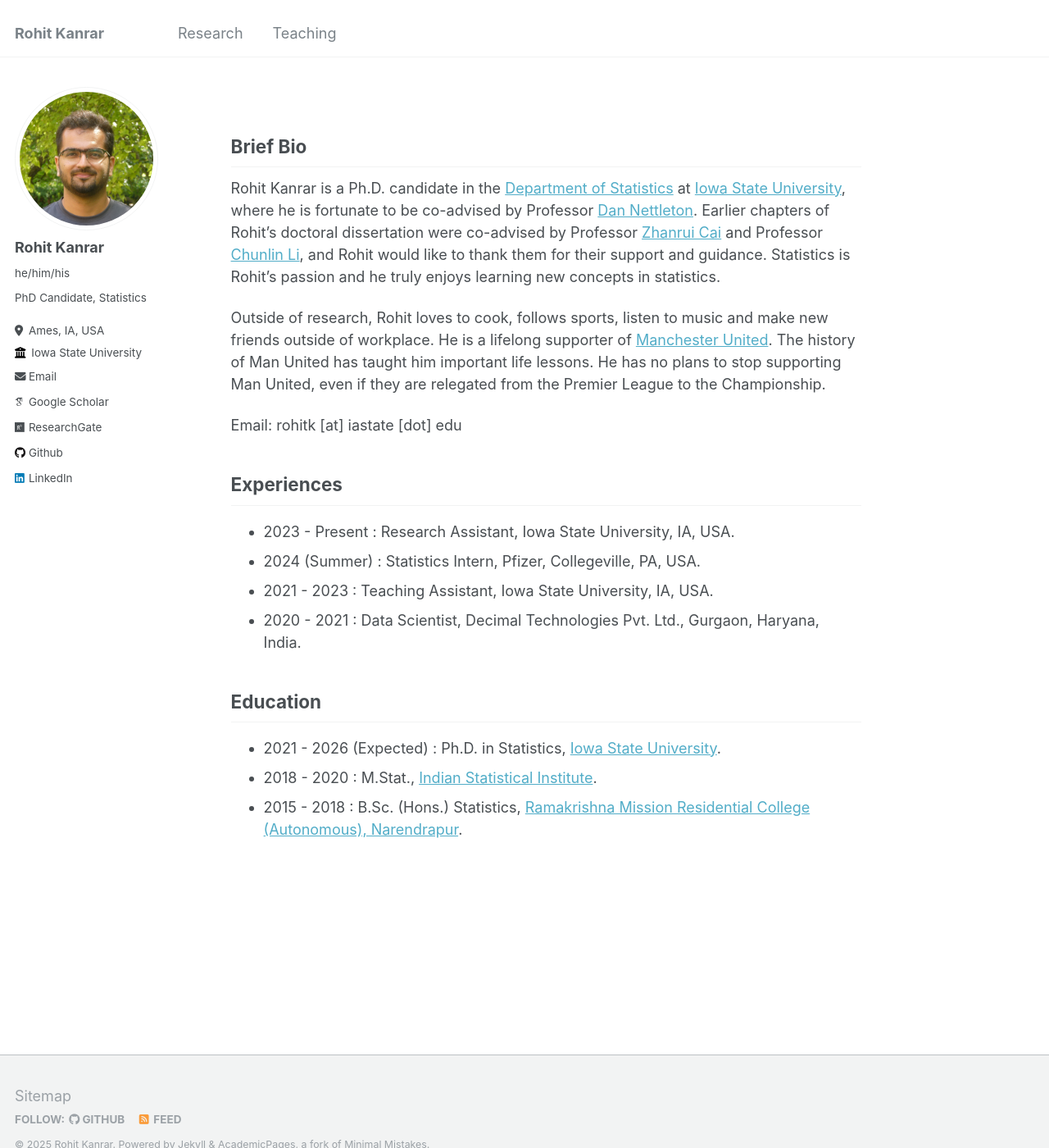
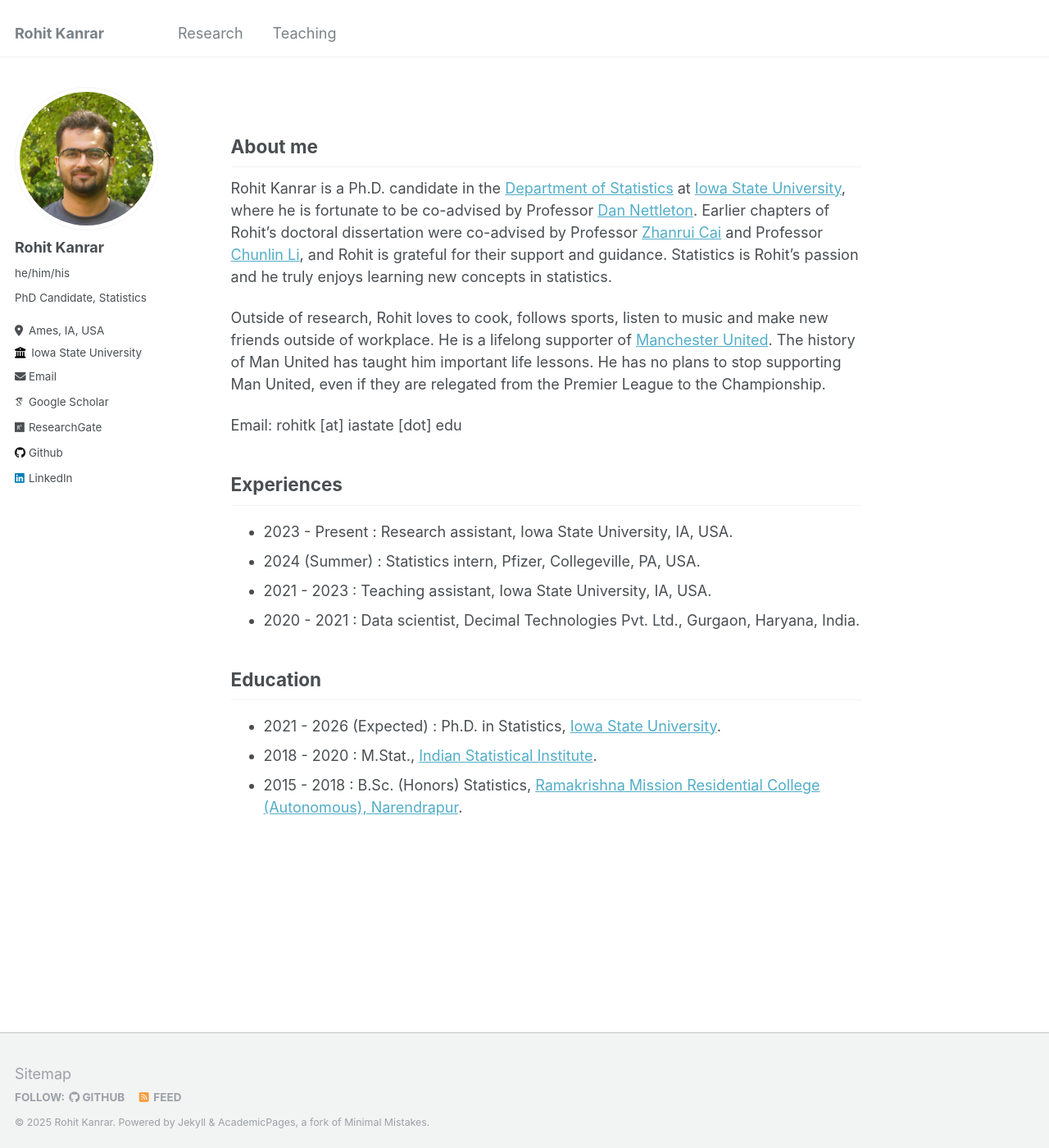
Before and after one commit to rohitkanrar/rohitkanrar.github.io, a Jekyll site: the page built from _pages/about.md, in a window 1280 px wide and 1400 px high. Shown: the whole window at 82% size. Built offline with Jekyll 4.4.1, drawn with Linux system fonts in a browser that asks for light colours; some web fonts are replaced.

Commit message:
reverse capitalized headings

```diff
--- a/_pages/about.md
+++ b/_pages/about.md
@@ -8,20 +8,20 @@ redirect_from:
 ---
 
 
-## Brief Bio
-Rohit Kanrar is a Ph.D. candidate in the [Department of Statistics](https://www.stat.iastate.edu/) at [Iowa State University](https://www.iastate.edu/), where he is fortunate to be co-advised by Professor [Dan Nettleton](https://dnett.github.io/). Earlier chapters of Rohit's doctoral dissertation were co-advised by Professor [Zhanrui Cai](https://zhanruicai.github.io/) and Professor [Chunlin Li](https://statistics.as.virginia.edu/people/chunlin-li), and Rohit would like to thank them for their support and guidance. Statistics is Rohit's passion and he truly enjoys learning new concepts in statistics.
+## About me
+Rohit Kanrar is a Ph.D. candidate in the [Department of Statistics](https://www.stat.iastate.edu/) at [Iowa State University](https://www.iastate.edu/), where he is fortunate to be co-advised by Professor [Dan Nettleton](https://dnett.github.io/). Earlier chapters of Rohit's doctoral dissertation were co-advised by Professor [Zhanrui Cai](https://zhanruicai.github.io/) and Professor [Chunlin Li](https://statistics.as.virginia.edu/people/chunlin-li), and Rohit is grateful for their support and guidance. Statistics is Rohit's passion and he truly enjoys learning new concepts in statistics.
 
 Outside of research, Rohit loves to cook, follows sports, listen to music and make new friends outside of workplace. He is a lifelong supporter of [Manchester United](https://www.manutd.com/). The history of Man United has taught him important life lessons. He has no plans to stop supporting Man United, even if they are relegated from the Premier League to the Championship.
 
 Email: rohitk [at] iastate [dot] edu
 
 ## Experiences
-* 2023 - Present : Research Assistant, Iowa State University, IA, USA.
-* 2024 (Summer) : Statistics Intern, Pfizer, Collegeville, PA, USA.
-* 2021 - 2023 : Teaching Assistant, Iowa State University, IA, USA.
-* 2020 - 2021 : Data Scientist, Decimal Technologies Pvt. Ltd., Gurgaon, Haryana, India.
+* 2023 - Present : Research assistant, Iowa State University, IA, USA.
+* 2024 (Summer) : Statistics intern, Pfizer, Collegeville, PA, USA.
+* 2021 - 2023 : Teaching assistant, Iowa State University, IA, USA.
+* 2020 - 2021 : Data scientist, Decimal Technologies Pvt. Ltd., Gurgaon, Haryana, India.
 
 ## Education
 * 2021 - 2026 (Expected) : Ph.D. in Statistics, [Iowa State University](https://www.iastate.edu/).
 * 2018 - 2020 : M.Stat., [Indian Statistical Institute](https://www.isical.ac.in/).
-* 2015 - 2018 : B.Sc. (Hons.) Statistics, [Ramakrishna Mission Residential College (Autonomous), Narendrapur](https://rkmrc.in/).
+* 2015 - 2018 : B.Sc. (Honors) Statistics, [Ramakrishna Mission Residential College (Autonomous), Narendrapur](https://rkmrc.in/).
```
Also changed, not shown: _pages/publications.md (+4 -4 lines), _pages/teaching.md (+6 -6 lines).
